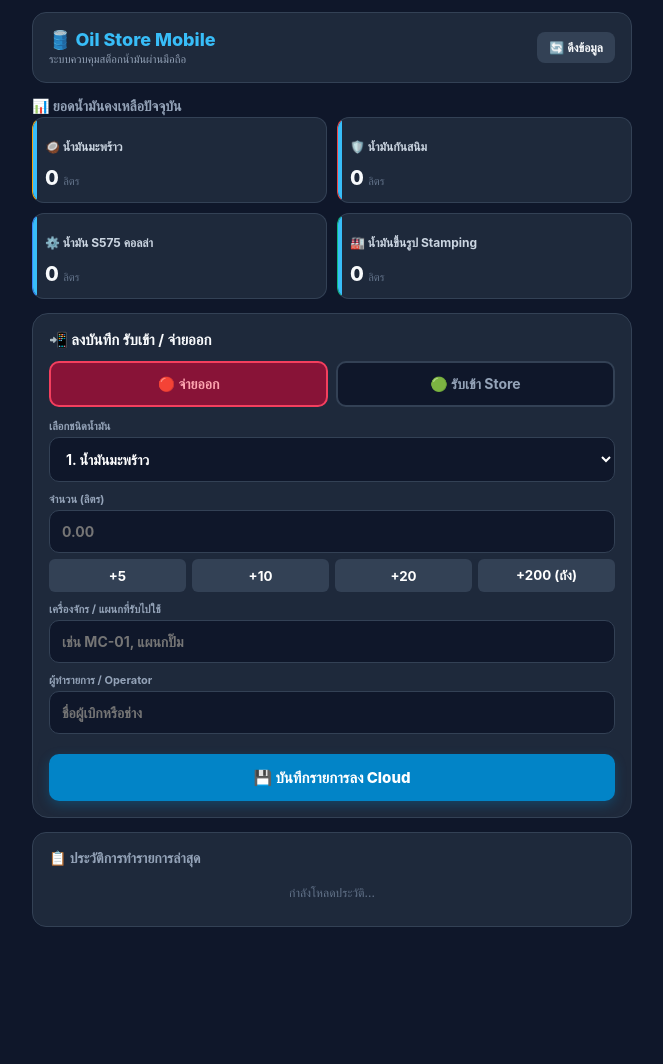
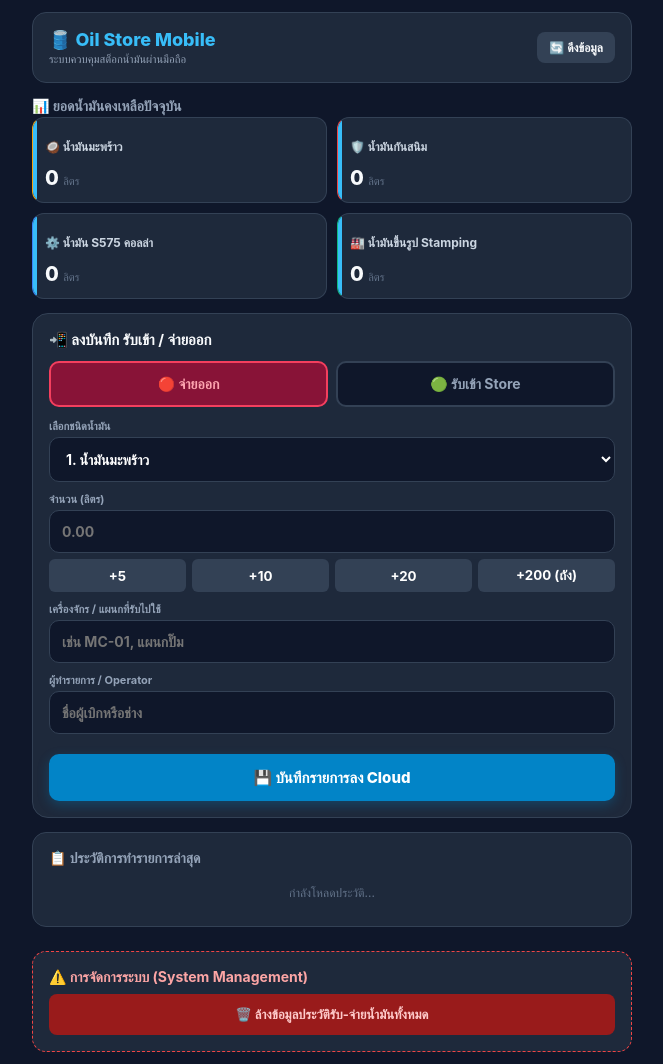
Before and after one commit to nirunp/Store-Oil, a plain HTML site: page index.html in a window 1280 px wide. Shown: the whole page, without its empty margins (308-971 px from the left). Before the commit the page ends 939 px from the top, so only its background shows below. Drawn offline with Linux system fonts and the light colour scheme; no server answers.

Commit message:
Update index.html

```diff
--- a/index.html
+++ b/index.html
@@ -49,6 +49,11 @@
     .log-tag { font-size: 10px; font-weight: bold; padding: 2px 6px; border-radius: 4px; }
     .tag-in { background: #065f46; color: #34d399; }
     .tag-out { background: #881337; color: #fda4af; }
+
+    /* System Action Zone (ล้างข้อมูล) */
+    .danger-zone { background: #1e293b; padding: 16px; border-radius: 14px; border: 1px dashed #ef4444; margin-top: 10px; }
+    .btn-clear { width: 100%; padding: 12px; border-radius: 8px; border: none; background: #991b1b; color: #fecaca; font-weight: bold; font-size: 13px; cursor: pointer; }
+    .btn-clear:hover { background: #dc2626; color: #fff; }
 
     #loadingOverlay { position: fixed; inset: 0; background: rgba(0,0,0,0.7); display: flex; align-items: center; justify-content: center; z-index: 100; color: #fff; }
     .hidden { display: none !important; }
@@ -147,6 +152,12 @@
       <div id="logList">
         <p style="text-align: center; color: #64748b; padding: 10px; font-size: 12px;">กำลังโหลดประวัติ...</p>
       </div>
+    </div>
+
+    <!-- Danger Zone (ล้างข้อมูล) -->
+    <div class="danger-zone">
+      <div class="dashboard-title" style="color: #fca5a5; margin-bottom: 8px;">⚠️ การจัดการระบบ (System Management)</div>
+      <button type="button" onclick="clearOilData()" class="btn-clear">🗑️ ล้างข้อมูลประวัติรับ-จ่ายน้ำมันทั้งหมด</button>
     </div>
 
   </div>
@@ -283,6 +294,27 @@
       }
     }
 
+    async function clearOilData() {
+      const confirmClear = confirm("⚠️ คำเตือน: คุณแน่ใจหรือไม่ว่าต้องการล้างข้อมูลรับ-จ่ายน้ำมันทั้งหมดในคลัง?\n\nการกระทำนี้ไม่สามารถยกเลิกได้!");
+      if (!confirmClear) return;
+
+      showLoading(true);
+      try {
+        await fetch(GOOGLE_SCRIPT_URL, {
+          method: 'POST',
+          mode: 'no-cors',
+          headers: { 'Content-Type': 'application/json' },
+          body: JSON.stringify({ action: "clearOilData" })
+        });
+
+        setTimeout(loadOilData, 1500);
+        alert("🗑️ ล้างข้อมูลคลังน้ำมันทั้งหมดเรียบร้อยแล้ว!");
+      } catch (err) {
+        alert("❌ ไม่สามารถล้างข้อมูลได้");
+        showLoading(false);
+      }
+    }
+
     window.onload = loadOilData;
   </script>
 </body>
```
